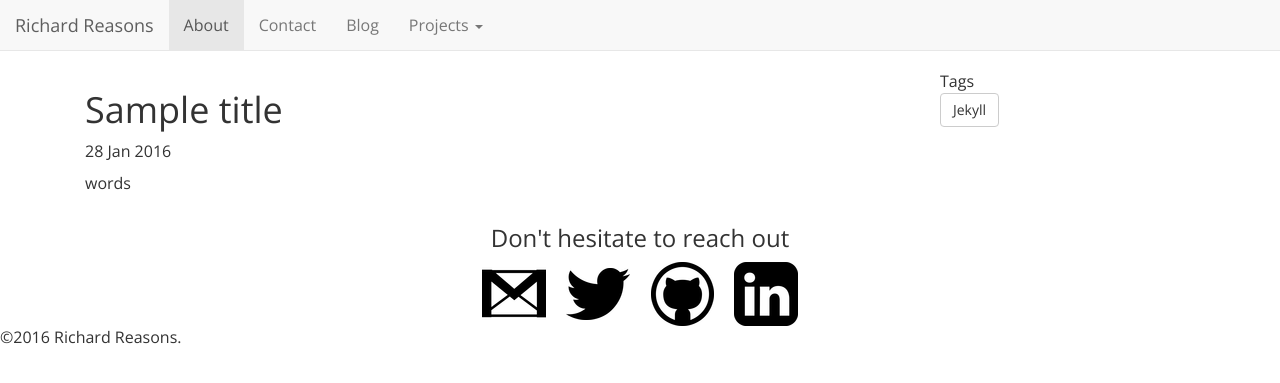
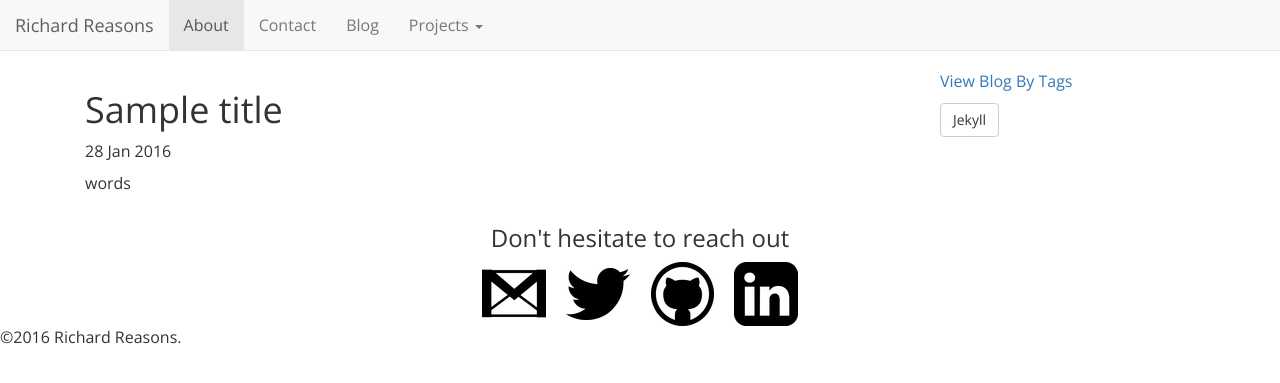
Before and after one commit to rgreasons/rgreasons.github.io, a Jekyll site: the page built from _posts/2016-01-28-samplepost.md, in a window 1280 px wide. Shown: the top 383 px of the page. Built offline with Jekyll 4.4.1, drawn with Linux system fonts in a browser that asks for light colours; nearby versions of some CDN libraries.

Commit message:
Update post.html

```diff
--- a/_layouts/post.html
+++ b/_layouts/post.html
@@ -52,7 +52,7 @@
     		</div>
 	</div>
 		<div class="col-md-3 col-md-offset-1">
-			Tags<br>
+			<p><a href="/blog/tags/">View Blog By Tags</a></p>
 			{% for tag in site.tags %}
   				{% assign t = tag | first %}
   				{% assign posts = tag | last %}
```
